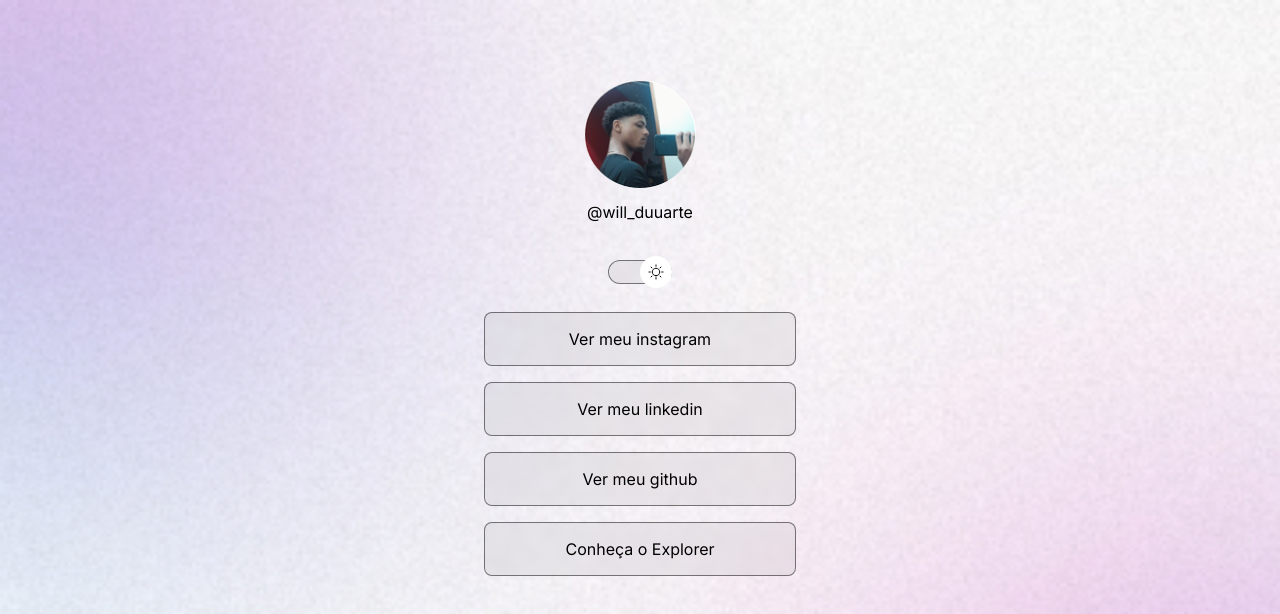
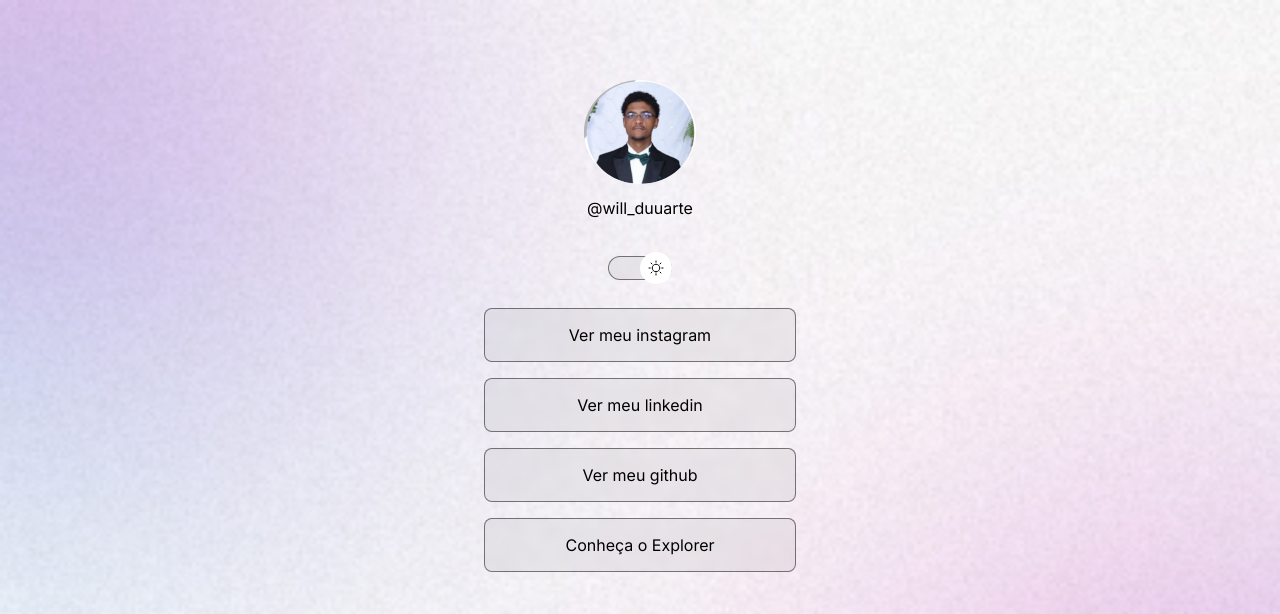
Before and after one commit to Willian917/Rocketseat-DevLinks, a plain HTML site: page index.html in a window 1280 px wide. Shown: the top 614 px of the page. Drawn offline with nearby package versions, Linux system fonts and the light colour scheme.

Commit message:
modificando a foto de perfil

```diff
--- a/index.html
+++ b/index.html
@@ -15,7 +15,7 @@
   <body>
     <div id="container">
       <div id="profile">
-        <img src="./assets/will.png" alt="" />
+        <img src="./assets/Willian.png" alt="" />
         <p>@will_duuarte</p>
       </div>
 
```
Also changed, not shown: assets/Willian.png (added), assets/will.png (deleted).
